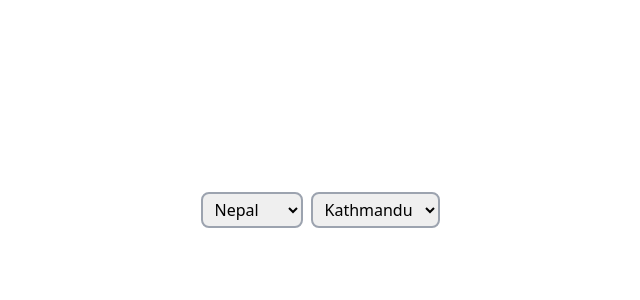
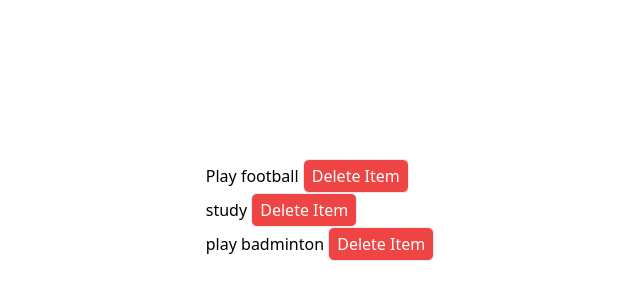
Before and after one commit to utsavbaral007/learn-typescript, a React (Vite) app: page / in a window 1280 px wide. Shown: the part 190-490 px from the top of the page, without its empty margins (320-960 px from the left). Built offline with nearby package versions, Linux system fonts and the light colour scheme.

Commit message:
learn typescript, simple delete function

```diff
--- a/src/App.tsx
+++ b/src/App.tsx
@@ -6,6 +6,7 @@ import Button from "./components/Button";
 import Input from "./components/Input";
 import TickedBooking from "./components/TickedBooking";
 import MultipleDropdown from "./components/MultipleDropdown";
+import DeleteList from "./components/DeleteList";
 
 function App() {
   const [username, setUsername] = useState<string>("Utsav Baral");
@@ -14,7 +15,8 @@ function App() {
 
   return (
     <div className="w-full h-screen flex flex-col justify-center items-center">
-      <MultipleDropdown />
+      <DeleteList />
+      {/* <MultipleDropdown /> */}
       {/* <TickedBooking /> */}
       {/* <Greet
         username={username}
--- /dev/null
+++ b/src/components/DeleteList.tsx
@@ -0,0 +1,29 @@
+import { useState } from "react";
+
+const DeleteList = () => {
+  const todoItems = ["Play football", "study", "play badminton"];
+  const [newTodo, setNewTodo] = useState([...todoItems]);
+
+  const handleDelete = (i: number) => {
+    newTodo.splice(i, 1);
+    setNewTodo([...newTodo]);
+  };
+
+  return (
+    <ul>
+      {newTodo?.map((data, index) => (
+        <li key={index}>
+          {data}{" "}
+          <button
+            onClick={() => handleDelete(index)}
+            className="border px-2 py-1 bg-red-500 text-white rounded-md"
+          >
+            Delete Item
+          </button>
+        </li>
+      ))}
+    </ul>
+  );
+};
+
+export default DeleteList;
```
